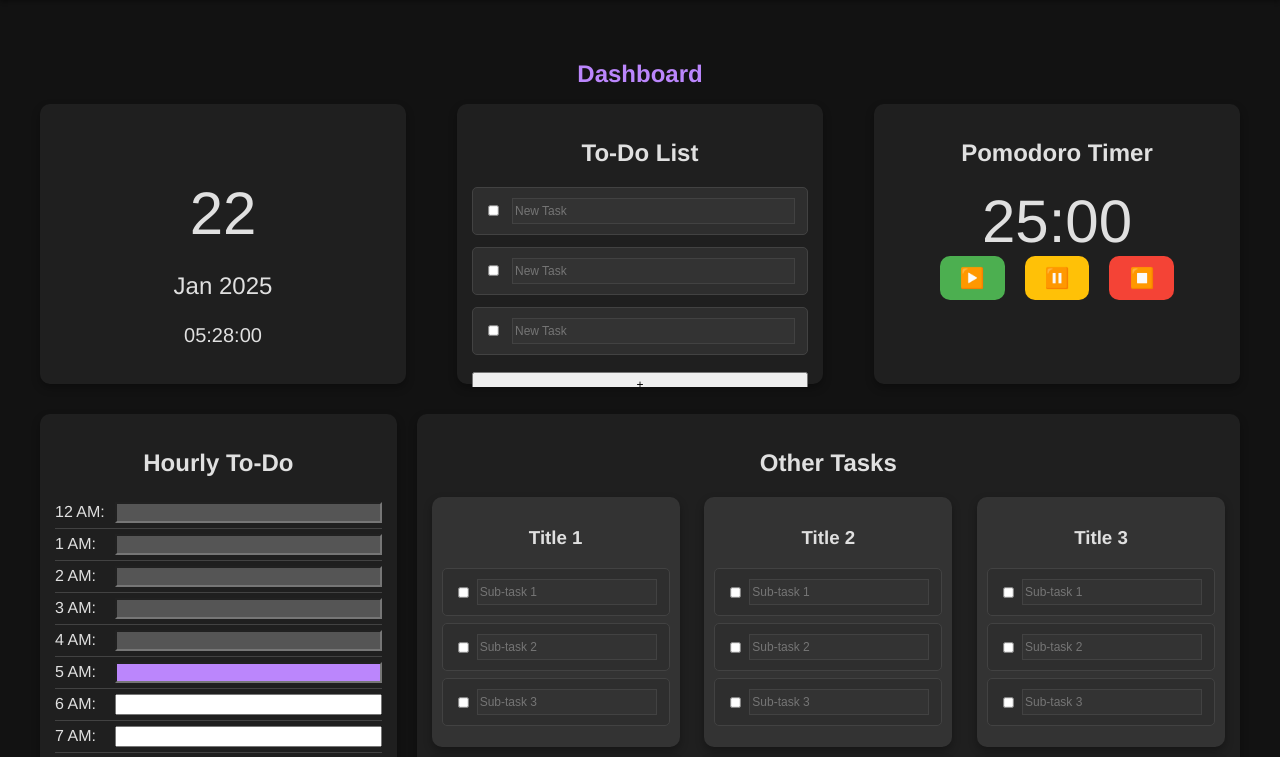
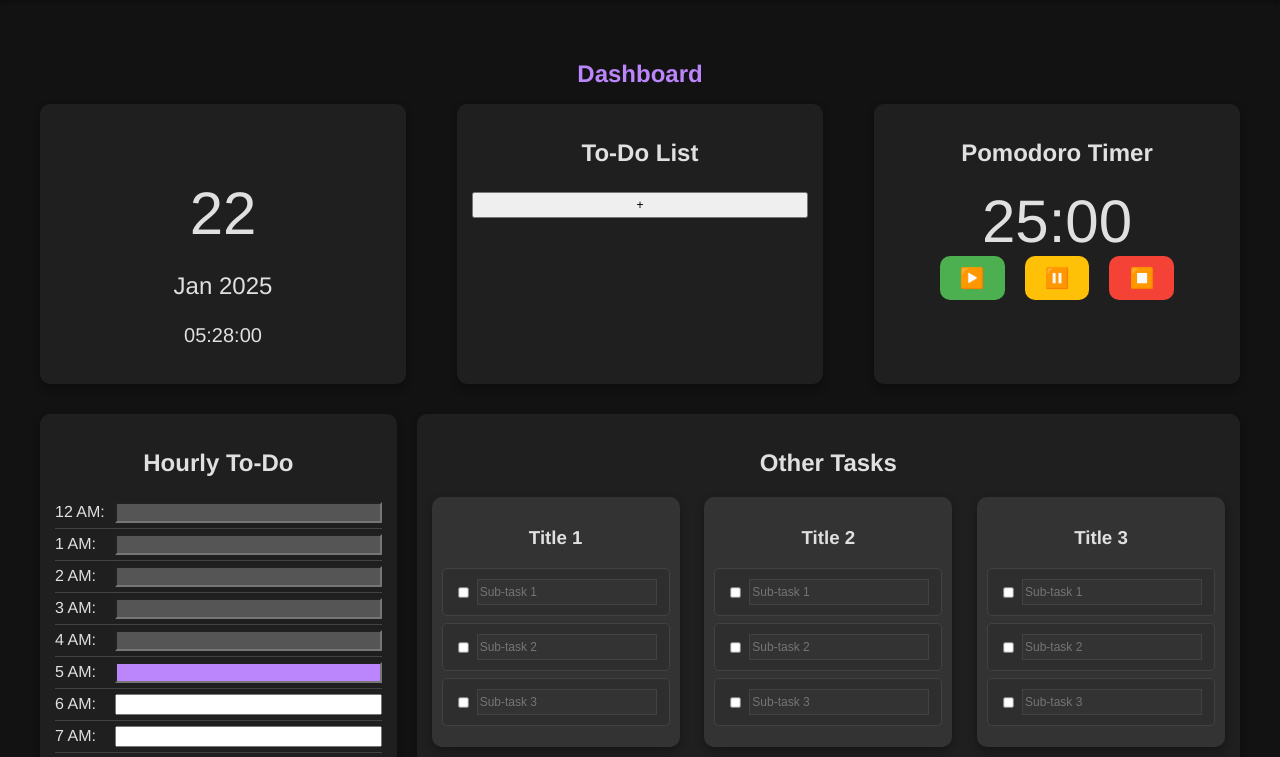
Before and after one commit to xeena26/ProjectTikk, a Flask app: page /dashboard in a window 1280 px wide. Shown: the part 48-805 px from the top of the page. Run offline with Flask 3, Linux system fonts and the light colour scheme; a user stored in the database is signed in.

Commit message:
Wed, Jan 22, 2025, 4:27 PM +11:00

```diff
--- a/main.py
+++ b/main.py
@@ -4,7 +4,6 @@ from flask_login import LoginManager, UserMixin, login_user, current_user, logou
 from flask_migrate import Migrate
 from forms import RegistrationForm, LoginForm
 from werkzeug.security import generate_password_hash, check_password_hash
-import joblib
 from datetime import datetime  # Import to handle date-time
 
 app = Flask(__name__)
@@ -87,9 +86,9 @@ def logout():
 @login_required
 def add_task():
     task_title = request.form['title']
-    task_category = request.form['category']
-    task_due_date = request.form['due_date']
-    task_priority = request.form['priority']
+    task_category = request.form.get('category')
+    task_due_date = request.form.get('due_date')
+    task_priority = request.form.get('priority')
     new_task = Task(
         title=task_title,
         category=task_category,
@@ -99,22 +98,17 @@ def add_task():
     )
     db.session.add(new_task)
     db.session.commit()
-    flash('Task added successfully!', 'success')
+    return jsonify({"status": "success", "task": {"id": new_task.id, "title": new_task.title}})
 
-    tasks = Task.query.filter_by(user_id=current_user.id).all()
-    return render_template('task_list.html', tasks=tasks)
-
-@app.route('/edit_task/<int:task_id>', methods=['POST'])
+@app.route('/update_task', methods=['POST'])
 @login_required
-def edit_task(task_id):
+def update_task():
+    task_id = request.form['id']
     task = Task.query.get_or_404(task_id)
     task.title = request.form['title']
-    task.category = request.form['category']
-    task.due_date = datetime.strptime(request.form['due_date'], '%Y-%m-%d') if request.form['due_date'] else task.due_date
-    task.priority = request.form['priority']
+    task.completed = request.form.get('completed') == 'true'
     db.session.commit()
-    flash('Task updated successfully!', 'success')
-    return redirect(url_for('dashboard'))
+    return jsonify({"status": "success"})
 
 @app.route('/delete_task/<int:task_id>', methods=['POST'])
 @login_required
@@ -122,19 +116,6 @@ def delete_task(task_id):
     task = Task.query.get_or_404(task_id)
     db.session.delete(task)
     db.session.commit()
-    flash('Task deleted successfully!', 'success')
-    return redirect(url_for('dashboard'))
-
-@app.route('/update_tasks', methods=['POST'])
-@login_required
-def update_tasks():
-    updated_tasks = request.json.get('tasks')
-    for updated_task in updated_tasks:
-        task = Task.query.get(updated_task['id'])
-        if task and task.user_id == current_user.id:
-            task.title = updated_task['title']
-            task.completed = updated_task['completed']
-    db.session.commit()
     return jsonify({"status": "success"})
 
 if __name__ == '__main__':
--- a/templates/dashboard.html
+++ b/templates/dashboard.html
@@ -134,23 +134,13 @@
                 </div>
                 <div id="todo-list" class="card">
                     <h2>To-Do List</h2>
-                    <form id="task-form" action="{{ url_for('add_task') }}" method="POST" class="task-form">
-                        {% if tasks %}
+                    <form id="task-form" class="task-form">
                         {% for task in tasks %}
                         <div class="task-item" draggable="true" data-id="{{ task.id }}">
-                            <input type="checkbox" name="task_{{ task.id }}" {% if task.completed %}checked{% endif %}>
-                            <input type="text" name="title_{{ task.id }}" value="{{ task.title }}"
-                                placeholder="New Task">
+                            <input type="checkbox" name="task_{{ task.id }}" {% if task.completed %}checked{% endif %} onchange="updateTask({{ task.id }})">
+                            <input type="text" name="title_{{ task.id }}" value="{{ task.title }}" placeholder="New Task" onblur="updateTask({{ task.id }})">
                         </div>
                         {% endfor %}
-                        {% else %}
-                        {% for i in range(3) %}
-                        <div class="task-item" draggable="true">
-                            <input type="checkbox" name="task_new_{{ i }}">
-                            <input type="text" name="title_new_{{ i }}" placeholder="New Task">
-                        </div>
-                        {% endfor %}
-                        {% endif %}
                         <button type="button" id="add-task-button">+</button>
                     </form>
                 </div>
@@ -304,61 +294,6 @@
 
             updateTimer(); // Initialize the timer display
 
-            // Drag and Drop Functionality
-            let draggedElement = null;
-            let draggedText = '';
-
-            function handleDragStart(e) {
-                // Get the text from the input field being dragged
-                draggedElement = e.target.querySelector('input[type="text"]');
-                draggedText = draggedElement.value;
-                e.target.classList.add('dragging');
-                e.dataTransfer.setData('text/plain', draggedText);
-            }
-
-            function handleDragEnd(e) {
-                e.target.classList.remove('dragging');
-            }
-
-            function handleDrop(e) {
-                e.preventDefault();
-                const dropTarget = e.target.closest('.hourly-task, .task-item, .small-task-item');
-
-                if (dropTarget && draggedText) {
-                    // Set the text of the target input field
-                    const inputField = dropTarget.querySelector('input[type="text"]');
-                    if (inputField) {
-                        inputField.value = draggedText;
-                        // Clear the text from the original field if it's not from Other Tasks
-                        if (draggedElement && !draggedElement.closest('.task-box')) {
-                            draggedElement.value = '';
-                        }
-                    }
-                    draggedText = '';
-                    draggedElement = null;
-                }
-            }
-
-            function handleDragOver(e) {
-                e.preventDefault();
-                e.target.classList.add('drop-target');
-            }
-
-            function handleDragLeave(e) {
-                e.target.classList.remove('drop-target');
-            }
-
-            document.querySelectorAll('.task-item, .small-task-item, .hourly-task').forEach(item => {
-                item.addEventListener('dragstart', handleDragStart);
-                item.addEventListener('dragend', handleDragEnd);
-            });
-
-            document.querySelectorAll('.task-form, .small-task-form, #hourly-tasks').forEach(form => {
-                form.addEventListener('dragover', handleDragOver);
-                form.addEventListener('dragleave', handleDragLeave);
-                form.addEventListener('drop', handleDrop);
-            });
-
             // Function to dynamically add new task fields
             document.getElementById('add-task-button').addEventListener('click', function () {
                 const taskForm = document.getElementById('task-form');
@@ -367,25 +302,69 @@
                 newTask.classList.add('task-item');
                 newTask.setAttribute('draggable', 'true');
                 newTask.innerHTML = `
-                    <input type="checkbox" name="task_new_${newIndex}">
-                    <input type="text" name="title_new_${newIndex}" placeholder="New Task">
+                    <input type="checkbox" name="task_new_${newIndex}" onchange="saveTask(this)">
+                    <input type="text" name="title_new_${newIndex}" placeholder="New Task" onblur="saveTask(this)">
                 `;
-                newTask.addEventListener('dragstart', handleDragStart);
-                newTask.addEventListener('dragend', handleDragEnd);
                 taskForm.insertBefore(newTask, document.getElementById('add-task-button'));
-
                 // Enable scrollbar if more than 3 items
                 if (newIndex >= 3) {
                     taskForm.style.overflowY = 'auto';
                 }
             });
 
-            // Store input value when pressing enter
-            function storeInput(event, input) {
-                if (event.key === 'Enter') {
-                    input.setAttribute('value', input.value);
-                    event.preventDefault(); // Prevents form submission
-                }
+            // Function to save a task
+            function saveTask(element) {
+                const taskItem = element.closest('.task-item');
+                const taskId = taskItem.getAttribute('data-id');
+                const title = taskItem.querySelector('input[type="text"]').value;
+                const completed = taskItem.querySelector('input[type="checkbox"]').checked;
+
+                fetch('/add_task', {
+                    method: 'POST',
+                    headers: {
+                        'Content-Type': 'application/json',
+                    },
+                    body: JSON.stringify({
+                        id: taskId,
+                        title: title,
+                        completed: completed,
+                    }),
+                })
+                    .then(response => response.json())
+                    .then(data => {
+                        if (data.status === 'success') {
+                            taskItem.setAttribute('data-id', data.task.id);
+                        } else {
+                            console.error('Error saving task:', data);
+                        }
+                    })
+                    .catch(error => console.error('Error:', error));
+            }
+
+            // Function to update a task
+            function updateTask(taskId) {
+                const taskItem = document.querySelector(`.task-item[data-id='${taskId}']`);
+                const title = taskItem.querySelector('input[type="text"]').value;
+                const completed = taskItem.querySelector('input[type="checkbox"]').checked;
+
+                fetch('/update_task', {
+                    method: 'POST',
+                    headers: {
+                        'Content-Type': 'application/json',
+                    },
+                    body: JSON.stringify({
+                        id: taskId,
+                        title: title,
+                        completed: completed,
+                    }),
+                })
+                    .then(response => response.json())
+                    .then(data => {
+                        if (data.status !== 'success') {
+                            console.error('Error updating task:', data);
+                        }
+                    })
+                    .catch(error => console.error('Error:', error));
             }
 
             // Editable Titles
@@ -402,57 +381,6 @@
                     localStorage.setItem(`title-${index}`, title.textContent);
                 });
             });
-
-            // Checkbox functionality to strikethrough text and move item to the end
-            function handleCheckboxChange(checkbox) {
-                const taskItem = checkbox.parentElement;
-                const textInput = taskItem.querySelector('input[type="text"]');
-                if (checkbox.checked) {
-                    textInput.classList.add('completed');
-                    taskItem.parentElement.appendChild(taskItem); // Move to end of list
-                } else {
-                    textInput.classList.remove('completed');
-                    taskItem.parentElement.insertBefore(taskItem, taskItem.parentElement.firstChild); // Move to start of list
-                }
-            }
-
-            // Apply to checkboxes under To-Do List
-            document.querySelectorAll('.task-item input[type="checkbox"]').forEach(checkbox => {
-                checkbox.addEventListener('change', function () {
-                    handleCheckboxChange(checkbox);
-                });
-            });
-
-            // Apply to checkboxes under Other Tasks
-            document.querySelectorAll('.small-task-item input[type="checkbox"]').forEach(checkbox => {
-                checkbox.addEventListener('change', function () {
-                    handleCheckboxChange(checkbox);
-                });
-            });
-
-            // Function to dynamically add new sub-task fields under Other Tasks
-            document.querySelectorAll('.add-small-task-button').forEach(button => {
-                button.addEventListener('click', function () {
-                    const taskBox = button.closest('.task-box');
-                    const form = taskBox.querySelector('.small-task-form');
-                    const newIndex = form.querySelectorAll('.small-task-item').length;
-                    const taskBoxIndex = taskBox.getAttribute('data-index');
-                    const newSubTask = document.createElement('div');
-                    newSubTask.classList.add('small-task-item');
-                    newSubTask.setAttribute('draggable', 'true');
-                    newSubTask.setAttribute('data-id', `${taskBoxIndex}-${newIndex}`);
-                    newSubTask.innerHTML = `
-                        <input type="checkbox" name="small_task_${taskBoxIndex}_${newIndex}">
-                        <input type="text" name="small_title_${taskBoxIndex}_${newIndex}" placeholder="Sub-task ${newIndex + 1}">
-                    `;
-                    form.insertBefore(newSubTask, button);
-
-                    // Enable scrollbar if more than 3 items
-                    if (newIndex >= 3) {
-                        form.style.overflowY = 'auto';
-                    }
-                });
-            });
         });
     </script>
 </body>
```
